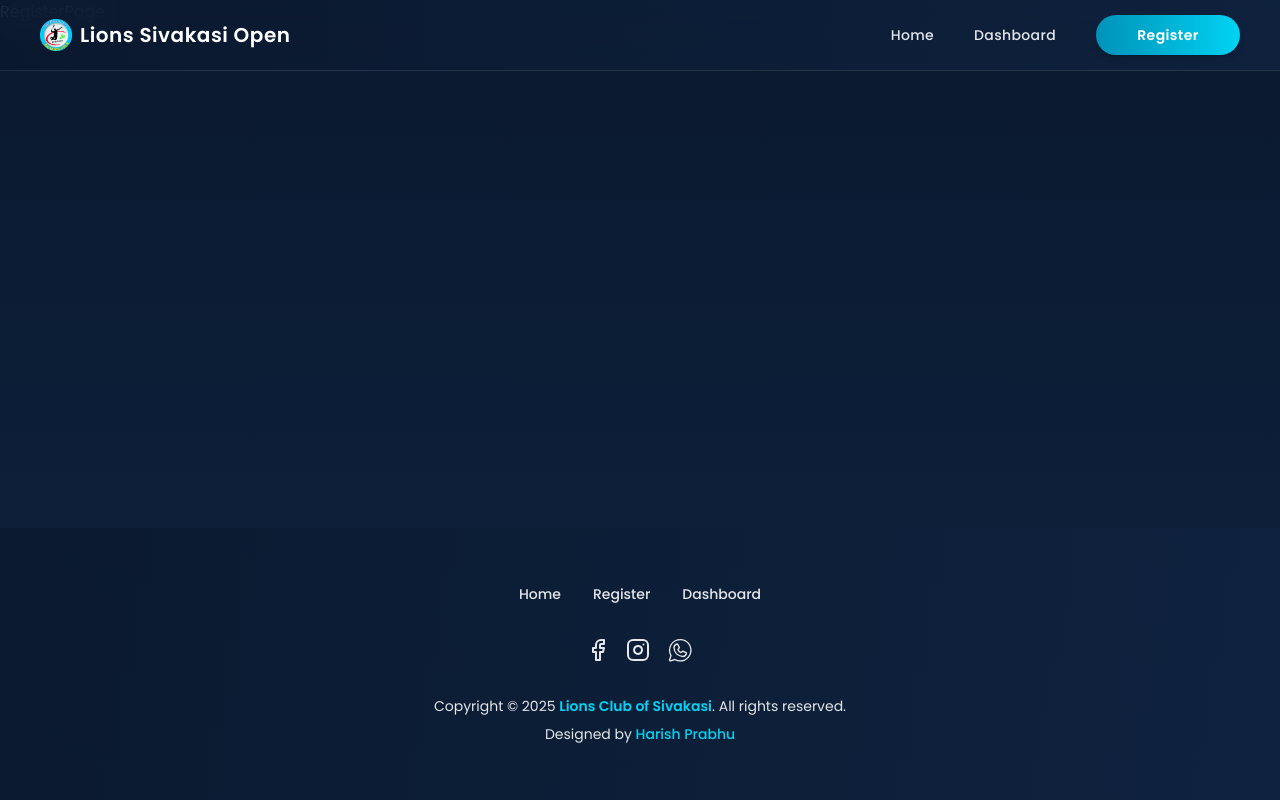
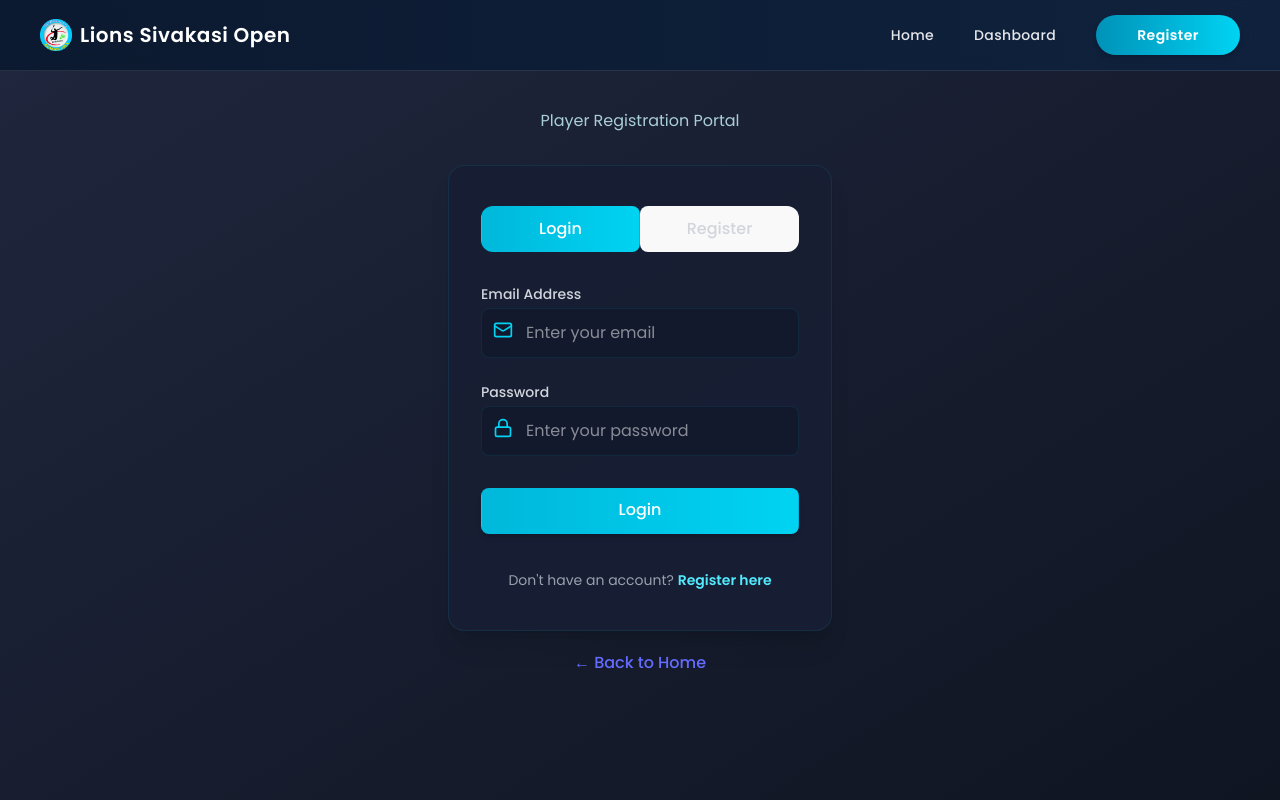
Before and after one commit to Harish-Prabhu-Developer/Lions_Sivakasi_Opens_Web_Tournament, a React (Vite) app in the folder Player_App/: page /register in a window 1280 px wide. Shown: the top 800 px of the page. Built offline with nearby package versions, Linux system fonts and the light colour scheme.

Commit message:
Designed the Player App Home Page

```diff
--- /dev/null
+++ b/Player_App/src/components/Sections/CallToAction.jsx
@@ -0,0 +1,41 @@
+// CallToAction.jsx
+import React from "react";
+import { Trophy } from "lucide-react";
+
+const CallToAction = () => (
+  <>
+    <style>{`
+      @import url('https://fonts.googleapis.com/css2?family=Poppins:wght@400;500;600;700;800&display=swap');
+      * { font-family: 'Poppins', sans-serif; }
+    `}</style>
+    <section className="py-16 px-6 md:px-12 max-w-5xl mx-auto">
+      <div className="bg-gradient-to-b from-[#0a192f] via-[#11294a] to-[#2d3b60] rounded-2xl shadow-2xl overflow-hidden flex flex-col md:flex-row items-center justify-between px-8 md:px-16 py-12 gap-8 border border-cyan-400/10">
+        <div className="flex items-center gap-5">
+          <span className="bg-cyan-400/15 rounded-full p-4 shadow-lg">
+            <Trophy className="w-12 h-12 text-cyan-400 drop-shadow-md animate-bounce" />
+          </span>
+          <div>
+            <h2 className="text-3xl md:text-5xl font-extrabold text-white mb-1 drop-shadow-[0_2px_10px_rgba(0,174,255,0.14)]">
+              Got your game face on?
+            </h2>
+            <span className="block text-lg md:text-xl font-medium text-cyan-300 mb-2 mt-2">
+              Register for the Lions Sivakasi Open!
+            </span>
+            <p className="max-w-xl text-base md:text-lg text-gray-300">
+              Be part of Tamil Nadu’s biggest state-level badminton event—show your passion, compete for trophies, and join the legacy.
+            </p>
+          </div>
+        </div>
+        <div className="mt-8 md:mt-0 flex-shrink-0">
+          <a href="/register">
+            <button className="px-9 py-4 rounded-full bg-gradient-to-r from-cyan-500 via-sky-400 to-indigo-500 font-semibold text-white shadow-lg shadow-cyan-400/30 hover:scale-105 hover:bg-cyan-600 transition duration-300 focus:outline-none">
+              Register Now
+            </button>
+          </a>
+        </div>
+      </div>
+    </section>
+  </>
+);
+
+export default CallToAction;
--- a/Player_App/src/pages/HomePage.jsx
+++ b/Player_App/src/pages/HomePage.jsx
@@ -4,6 +4,7 @@ import HeroSection from "../components/Sections/HeroSection";
 import AboutSection from "../components/Sections/AboutSection";
 import TournamentCategories from "../components/Sections/TournamentCategories";
 import PriceDistribution from "../components/Sections/PriceDistribution";
+import CallToAction from "../components/Sections/CallToAction";
 
 const HomePage = () => {
   return (
@@ -27,6 +28,11 @@ const HomePage = () => {
       <section className="w-full">
         <PriceDistribution />
       </section>
+
+      {/* Call To Action */}
+      <section className="w-full">
+        <CallToAction />
+      </section>
     </div>
   );
 };
--- a/Player_App/src/pages/RegisterPage.jsx
+++ b/Player_App/src/pages/RegisterPage.jsx
@@ -1,10 +1,164 @@
 // RegisterPage.jsx
-import React from 'react'
+import React, { useState } from 'react';
+import { Mail, Lock, User, Phone } from 'lucide-react';
 
 const RegisterPage = () => {
+  const [activeTab, setActiveTab] = useState("login");
+
   return (
-    <div>RegisterPage</div>
-  )
-}
+    <div className="min-h-screen flex flex-col items-center justify-center bg-gradient-to-br from-[#20273e] to-[#101522] px-2">
 
-export default RegisterPage
+      <span className="text-md text-cyan-100 mb-8 opacity-80">Player Registration Portal</span>
+
+      {/* Card */}
+      <div className="w-full max-w-sm rounded-2xl bg-[#181f33]/90 border border-cyan-400/10 shadow-xl px-8 py-10 mx-auto flex flex-col items-center">
+        {/* Tabs */}
+        <div className="flex w-full mb-8 bg-[#142039]/80 rounded-xl overflow-hidden">
+          <button
+            className={`flex-1 py-3 font-semibold text-base transition-all ${activeTab==="login"
+              ? "text-white bg-gradient-to-r from-cyan-500 to-cyan-400 shadow-md"
+              : "text-gray-300"
+            }`}
+            onClick={() => setActiveTab("login")}
+          >
+            Login
+          </button>
+          <button
+            className={`flex-1 py-3 font-semibold text-base transition-all ${activeTab==="register"
+              ? "text-white bg-gradient-to-r from-cyan-500 to-cyan-400 shadow-md"
+              : "text-gray-300"
+            }`}
+            onClick={() => setActiveTab("register")}
+          >
+            Register
+          </button>
+        </div>
+
+        {/* Tab Content */}
+        {activeTab === "login" ? (
+          <form className="w-full flex flex-col gap-6 animate-fadeIn">
+            <div>
+              <label className="text-gray-300 text-sm font-medium mb-1 block">Email Address</label>
+              <div className="relative">
+                <Mail className="absolute top-3 left-3 w-5 h-5 text-cyan-400" />
+                <input
+                  type="email"
+                  placeholder="Enter your email"
+                  className="w-full py-3 pl-11 pr-4 rounded-lg bg-[#13192c] text-white border border-cyan-500/10 focus:border-cyan-500 outline-none"
+                  autoComplete="username"
+                />
+              </div>
+            </div>
+            <div>
+              <label className="text-gray-300 text-sm font-medium mb-1 block">Password</label>
+              <div className="relative">
+                <Lock className="absolute top-3 left-3 w-5 h-5 text-cyan-400" />
+                <input
+                  type="password"
+                  placeholder="Enter your password"
+                  className="w-full py-3 pl-11 pr-4 rounded-lg bg-[#13192c] text-white border border-cyan-500/10 focus:border-cyan-500 outline-none"
+                  autoComplete="current-password"
+                />
+              </div>
+            </div>
+            <button
+              type="submit"
+              className="w-full mt-2 py-3 rounded-lg font-semibold bg-gradient-to-r from-cyan-500 to-cyan-400 shadow-md hover:from-cyan-600 hover:to-cyan-500 active:scale-95 transition-all text-lg text-white"
+            >
+              Login
+            </button>
+            <div className="text-center text-sm mt-3 text-gray-400">
+              Don't have an account?{" "}
+              <span
+                className="text-cyan-300 font-semibold cursor-pointer hover:underline"
+                onClick={() => setActiveTab("register")}
+              >
+                Register here
+              </span>
+            </div>
+          </form>
+        ) : (
+          <form className="w-full flex flex-col gap-6 animate-fadeIn">
+            <div>
+              <label className="text-gray-300 text-sm font-medium mb-1 block">Full Name</label>
+              <div className="relative">
+                <User className="absolute top-3 left-3 w-5 h-5 text-cyan-400" />
+                <input
+                  type="text"
+                  placeholder="Enter your full name"
+                  className="w-full py-3 pl-11 pr-4 rounded-lg bg-[#13192c] text-white border border-cyan-500/10 focus:border-cyan-500 outline-none"
+                  autoComplete="name"
+                />
+              </div>
+            </div>
+            <div>
+              <label className="text-gray-300 text-sm font-medium mb-1 block">Mobile Number</label>
+              <div className="relative">
+                <Phone className="absolute top-3 left-3 w-5 h-5 text-cyan-400" />
+                <input
+                  type="tel"
+                  placeholder="Enter your mobile number"
+                  className="w-full py-3 pl-11 pr-4 rounded-lg bg-[#13192c] text-white border border-cyan-500/10 focus:border-cyan-500 outline-none"
+                  autoComplete="tel"
+                />
+              </div>
+            </div>
+            <div>
+              <label className="text-gray-300 text-sm font-medium mb-1 block">Email Address</label>
+              <div className="relative">
+                <Mail className="absolute top-3 left-3 w-5 h-5 text-cyan-400" />
+                <input
+                  type="email"
+                  placeholder="Enter your email"
+                  className="w-full py-3 pl-11 pr-4 rounded-lg bg-[#13192c] text-white border border-cyan-500/10 focus:border-cyan-500 outline-none"
+                  autoComplete="username"
+                />
+              </div>
+            </div>
+            <div>
+              <label className="text-gray-300 text-sm font-medium mb-1 block">Password</label>
+              <div className="relative">
+                <Lock className="absolute top-3 left-3 w-5 h-5 text-cyan-400" />
+                <input
+                  type="password"
+                  placeholder="Enter your password"
+                  className="w-full py-3 pl-11 pr-4 rounded-lg bg-[#13192c] text-white border border-cyan-500/10 focus:border-cyan-500 outline-none"
+                  autoComplete="new-password"
+                />
+              </div>
+            </div>
+            <button
+              type="submit"
+              className="w-full mt-2 py-3 rounded-lg font-semibold bg-gradient-to-r from-cyan-500 to-cyan-400 shadow-md hover:from-cyan-600 hover:to-cyan-500 active:scale-95 transition-all text-lg text-white"
+            >
+              Create Account
+            </button>
+            <div className="text-center text-sm mt-3 text-gray-400">
+              Already have an account?{" "}
+              <span
+                className="text-cyan-300 font-semibold cursor-pointer hover:underline"
+                onClick={() => setActiveTab("login")}
+              >
+                Login here
+              </span>
+            </div>
+          </form>
+        )}
+      </div>
+      <div className="mt-5 mb-4">
+        <a href="/" className="text-cyan-300 hover:underline">&larr; Back to Home</a>
+      </div>
+      <style>{`
+        .animate-fadeIn {
+          animation: fadeInUp 0.5s;
+        }
+        @keyframes fadeInUp {
+          0% { opacity: 0; transform: translateY(15px);}
+          100% { opacity: 1; transform: translateY(0);}
+        }
+      `}</style>
+    </div>
+  );
+};
+
+export default RegisterPage;
```
